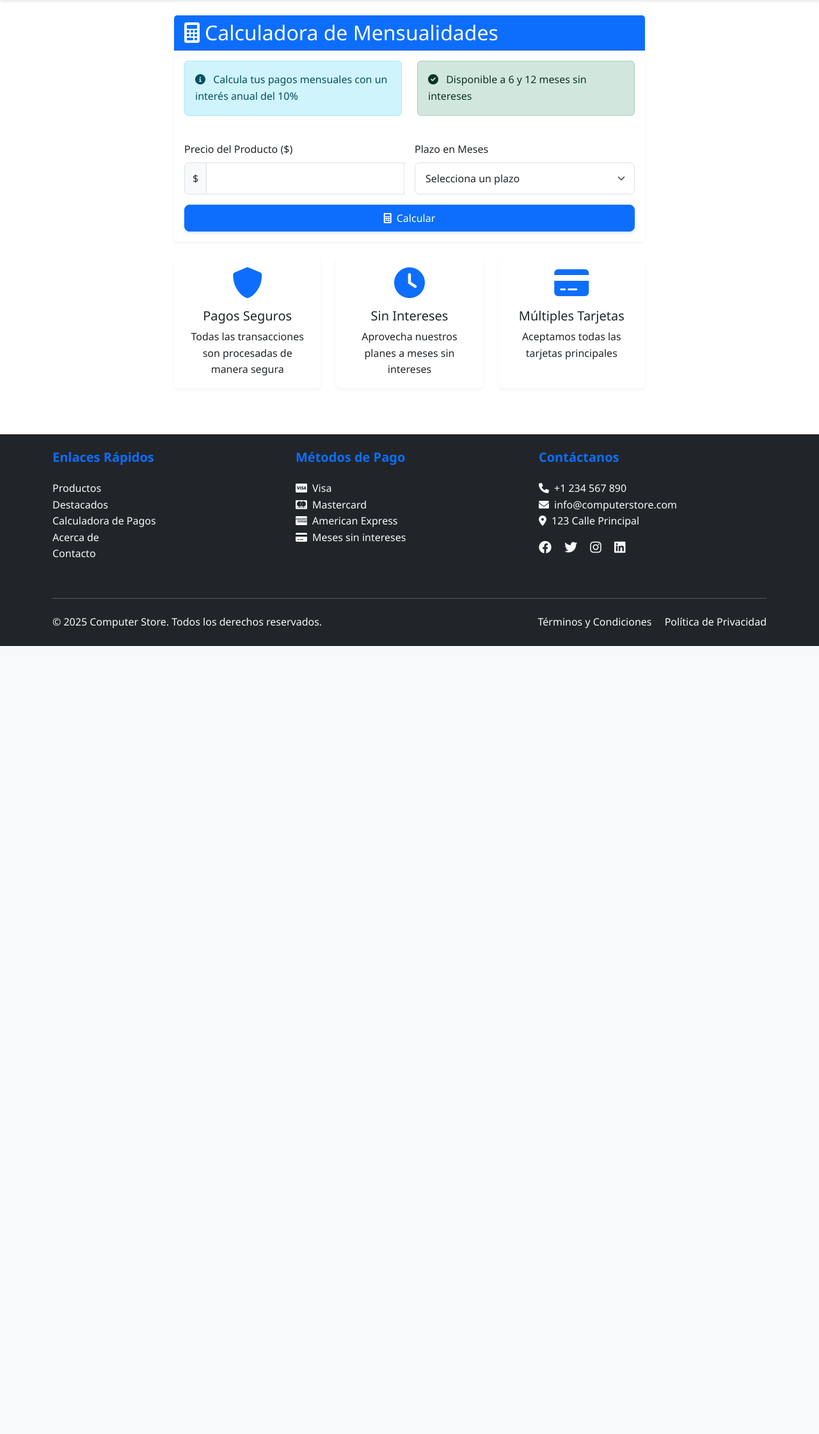
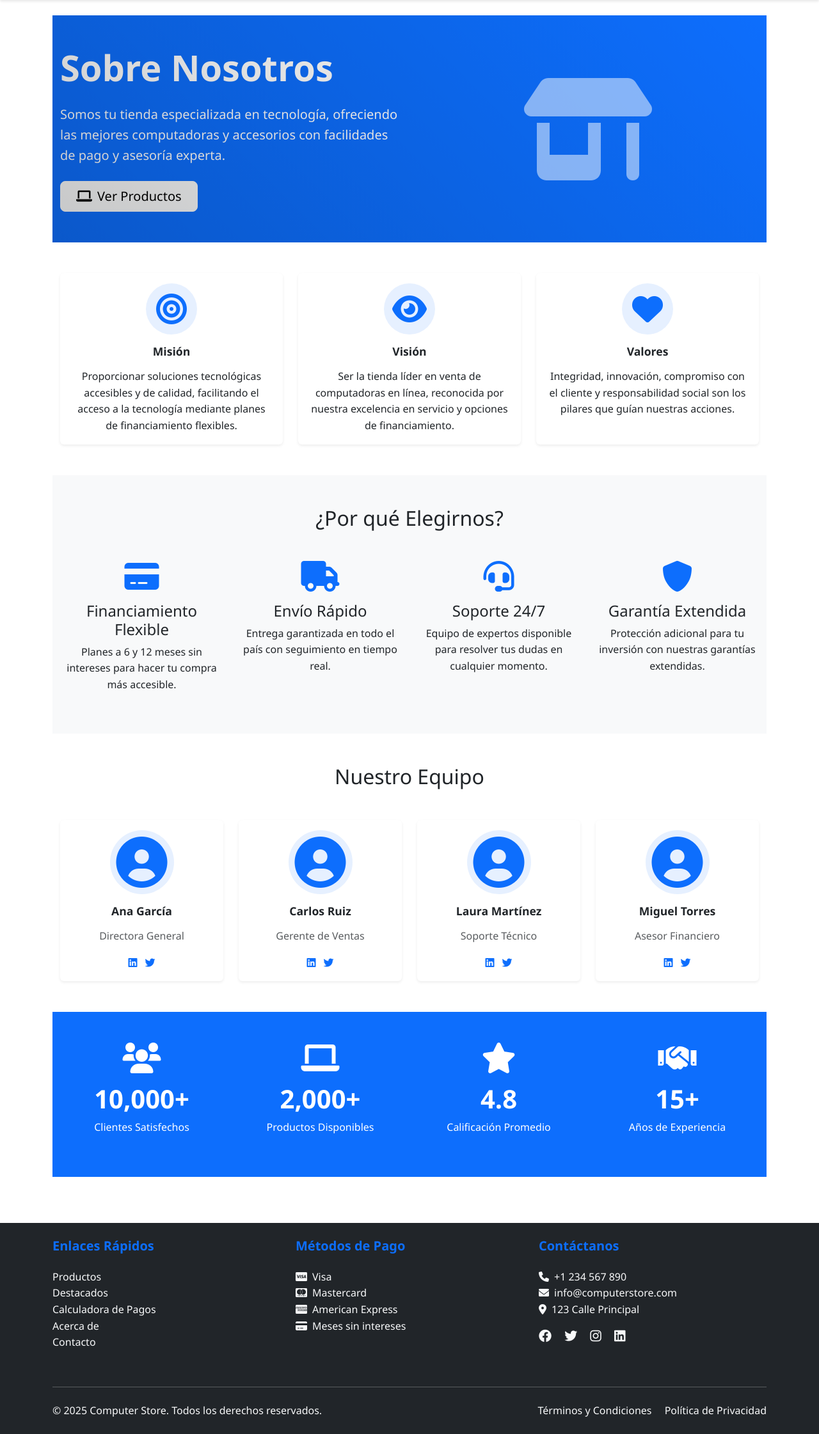
Before and after one commit to DiegoNMedina/ecommerce-php, a PHP site: the page made by public_html/views/home/about.php in a window 1280 px wide. Shown: the part 66-2308 px from the top of the page at 64% size. Before the commit the page ends 1076 px from the top, so only its background shows below. Run offline with PHP 8.4, Linux system fonts and the light colour scheme; the template is opened without the code that fills it, so the values that code supplies are empty; some libraries are stand-ins or nearby versions.

Commit message:
chore(view): clean up and format all view files

```diff
--- a/public_html/views/errors/404.php
+++ b/public_html/views/errors/404.php
@@ -1,6 +1,5 @@
 <!DOCTYPE html>
 <html lang="es">
-
 <head>
     <meta charset="UTF-8">
     <meta name="viewport" content="width=device-width, initial-scale=1.0">
@@ -8,7 +7,6 @@
     <link href="https://cdn.jsdelivr.net/npm/bootstrap@5.1.3/dist/css/bootstrap.min.css" rel="stylesheet">
     <link href="https://cdnjs.cloudflare.com/ajax/libs/font-awesome/6.0.0/css/all.min.css" rel="stylesheet">
 </head>
-
 <body>
     <div class="container-fluid vh-100 d-flex align-items-center justify-content-center bg-light">
         <div class="text-center">
@@ -29,5 +27,4 @@
         </div>
     </div>
 </body>
-
 </html>
--- a/public_html/views/errors/500.php
+++ b/public_html/views/errors/500.php
@@ -1,6 +1,5 @@
 <!DOCTYPE html>
 <html lang="es">
-
 <head>
     <meta charset="UTF-8">
     <meta name="viewport" content="width=device-width, initial-scale=1.0">
@@ -8,7 +7,6 @@
     <link href="https://cdn.jsdelivr.net/npm/bootstrap@5.1.3/dist/css/bootstrap.min.css" rel="stylesheet">
     <link href="https://cdnjs.cloudflare.com/ajax/libs/font-awesome/6.0.0/css/all.min.css" rel="stylesheet">
 </head>
-
 <body>
     <div class="container-fluid vh-100 d-flex align-items-center justify-content-center bg-light">
         <div class="text-center">
@@ -29,5 +27,4 @@
         </div>
     </div>
 </body>
-
 </html>
--- a/public_html/views/home/about.php
+++ b/public_html/views/home/about.php
@@ -1,84 +1,174 @@
-<div class="row justify-content-center">
-    <div class="col-md-8">
-        <div class="card">
-            <div class="card-header bg-primary text-white">
-                <h2 class="mb-0">
-                    <i class="fas fa-calculator me-2"></i>Calculadora de Mensualidades
-                </h2>
+<div class="about-page">
+    <!-- Hero Section -->
+    <div class="about-hero bg-primary text-white py-5 mb-5">
+        <div class="container">
+            <div class="row align-items-center">
+                <div class="col-md-6">
+                    <h1 class="display-4 fw-bold mb-4">Sobre Nosotros</h1>
+                    <p class="lead mb-4">
+                        Somos tu tienda especializada en tecnología, ofreciendo las mejores computadoras y accesorios con facilidades de pago y asesoría experta.
+                    </p>
+                    <a href="/ecommerce-php/products" class="btn btn-light btn-lg">
+                        <i class="fas fa-laptop me-2"></i>Ver Productos
+                    </a>
                 </div>
-            <div class="card-body">
-                <div class="row mb-4">
-                    <div class="col-md-6">
-                        <div class="alert alert-info">
-                            <i class="fas fa-info-circle me-2"></i>
-                            Calcula tus pagos mensuales con un interés anual del 10%
+                <div class="col-md-6 text-center">
+                    <i class="fas fa-store-alt fa-10x opacity-50"></i>
                 </div>
-                    </div>
-                    <div class="col-md-6">
-                        <div class="alert alert-success">
-                            <i class="fas fa-check-circle me-2"></i>
-                            Disponible a 6 y 12 meses sin intereses
             </div>
         </div>
     </div>
 
-                <form id="installmentCalculator" class="needs-validation" novalidate>
-                    <div class="row g-3">
-                        <div class="col-md-6">
-                            <label for="price" class="form-label">Precio del Producto ($)</label>
-                            <div class="input-group">
-                                <span class="input-group-text">$</span>
-                                <input type="number" class="form-control" id="price" name="price"
-                                    min="1" step="0.01" required>
-                                <div class="invalid-feedback">
-                                    Por favor ingresa un precio válido
+    <!-- Misión, Visión y Valores -->
+    <div class="container mb-5">
+        <div class="row g-4">
+            <div class="col-md-4">
+                <div class="card h-100 border-0 shadow-sm">
+                    <div class="card-body text-center">
+                        <div class="icon-wrapper mb-3">
+                            <i class="fas fa-bullseye fa-3x text-primary"></i>
+                        </div>
+                        <h3 class="card-title">Misión</h3>
+                        <p class="card-text">
+                            Proporcionar soluciones tecnológicas accesibles y de calidad, facilitando el acceso a la tecnología mediante planes de financiamiento flexibles.
+                        </p>
                     </div>
                 </div>
             </div>
 
-                        <div class="col-md-6">
-                            <label for="months" class="form-label">Plazo en Meses</label>
-                            <select class="form-select" id="months" name="months" required>
-                                <option value="">Selecciona un plazo</option>
-                                <option value="6">6 meses</option>
-                                <option value="12">12 meses</option>
-                            </select>
-                            <div class="invalid-feedback">
-                                Por favor selecciona un plazo
+            <div class="col-md-4">
+                <div class="card h-100 border-0 shadow-sm">
+                    <div class="card-body text-center">
+                        <div class="icon-wrapper mb-3">
+                            <i class="fas fa-eye fa-3x text-primary"></i>
                         </div>
-                        </div>
-
-                        <div class="col-12">
-                            <button type="submit" class="btn btn-primary w-100">
-                                <i class="fas fa-calculator me-2"></i>Calcular
-                            </button>
-                        </div>
-                    </div>
-                </form>
-
-                <div id="calculatorResult" class="mt-4 d-none">
-                    <div class="card bg-light">
-                        <div class="card-body">
-                            <h3 class="card-title text-center mb-4">Resultado del Cálculo</h3>
-
-                            <div class="row text-center">
-                                <div class="col-md-6 mb-3">
-                                    <div class="p-3 border rounded bg-white">
-                                        <h4 class="text-primary mb-2">Pago Mensual</h4>
-                                        <p class="h2 mb-0">$<span id="monthlyPayment">0.00</span></p>
-                                    </div>
-                                </div>
-                                <div class="col-md-6 mb-3">
-                                    <div class="p-3 border rounded bg-white">
-                                        <h4 class="text-primary mb-2">Total a Pagar</h4>
-                                        <p class="h2 mb-0">$<span id="totalAmount">0.00</span></p>
+                        <h3 class="card-title">Visión</h3>
+                        <p class="card-text">
+                            Ser la tienda líder en venta de computadoras en línea, reconocida por nuestra excelencia en servicio y opciones de financiamiento.
+                        </p>
                     </div>
                 </div>
             </div>
 
-                            <div class="alert alert-info mt-3">
-                                <i class="fas fa-info-circle me-2"></i>
-                                Los montos mostrados son aproximados y pueden variar según la fecha de compra.
+            <div class="col-md-4">
+                <div class="card h-100 border-0 shadow-sm">
+                    <div class="card-body text-center">
+                        <div class="icon-wrapper mb-3">
+                            <i class="fas fa-heart fa-3x text-primary"></i>
+                        </div>
+                        <h3 class="card-title">Valores</h3>
+                        <p class="card-text">
+                            Integridad, innovación, compromiso con el cliente y responsabilidad social son los pilares que guían nuestras acciones.
+                        </p>
+                    </div>
+                </div>
+            </div>
+        </div>
+    </div>
+
+    <!-- Por qué Elegirnos -->
+    <div class="bg-light py-5 mb-5">
+        <div class="container">
+            <h2 class="text-center mb-5">¿Por qué Elegirnos?</h2>
+            <div class="row g-4">
+                <div class="col-md-3">
+                    <div class="text-center">
+                        <i class="fas fa-credit-card fa-3x text-primary mb-3"></i>
+                        <h4>Financiamiento Flexible</h4>
+                        <p>Planes a 6 y 12 meses sin intereses para hacer tu compra más accesible.</p>
+                    </div>
+                </div>
+
+                <div class="col-md-3">
+                    <div class="text-center">
+                        <i class="fas fa-truck fa-3x text-primary mb-3"></i>
+                        <h4>Envío Rápido</h4>
+                        <p>Entrega garantizada en todo el país con seguimiento en tiempo real.</p>
+                    </div>
+                </div>
+
+                <div class="col-md-3">
+                    <div class="text-center">
+                        <i class="fas fa-headset fa-3x text-primary mb-3"></i>
+                        <h4>Soporte 24/7</h4>
+                        <p>Equipo de expertos disponible para resolver tus dudas en cualquier momento.</p>
+                    </div>
+                </div>
+
+                <div class="col-md-3">
+                    <div class="text-center">
+                        <i class="fas fa-shield-alt fa-3x text-primary mb-3"></i>
+                        <h4>Garantía Extendida</h4>
+                        <p>Protección adicional para tu inversión con nuestras garantías extendidas.</p>
+                    </div>
+                </div>
+            </div>
+        </div>
+    </div>
+
+    <!-- Nuestro Equipo -->
+    <div class="container mb-5">
+        <h2 class="text-center mb-5">Nuestro Equipo</h2>
+        <div class="row g-4">
+            <div class="col-md-3">
+                <div class="card border-0 shadow-sm">
+                    <div class="card-body text-center">
+                        <div class="team-avatar mb-3">
+                            <i class="fas fa-user-circle fa-5x text-primary"></i>
+                        </div>
+                        <h5 class="card-title">Ana García</h5>
+                        <p class="text-muted">Directora General</p>
+                        <div class="social-links">
+                            <a href="#" class="text-primary me-2"><i class="fab fa-linkedin"></i></a>
+                            <a href="#" class="text-primary"><i class="fab fa-twitter"></i></a>
+                        </div>
+                    </div>
+                </div>
+            </div>
+
+            <div class="col-md-3">
+                <div class="card border-0 shadow-sm">
+                    <div class="card-body text-center">
+                        <div class="team-avatar mb-3">
+                            <i class="fas fa-user-circle fa-5x text-primary"></i>
+                        </div>
+                        <h5 class="card-title">Carlos Ruiz</h5>
+                        <p class="text-muted">Gerente de Ventas</p>
+                        <div class="social-links">
+                            <a href="#" class="text-primary me-2"><i class="fab fa-linkedin"></i></a>
+                            <a href="#" class="text-primary"><i class="fab fa-twitter"></i></a>
+                        </div>
+                    </div>
+                </div>
+            </div>
+
+            <div class="col-md-3">
+                <div class="card border-0 shadow-sm">
+                    <div class="card-body text-center">
+                        <div class="team-avatar mb-3">
+                            <i class="fas fa-user-circle fa-5x text-primary"></i>
+                        </div>
+                        <h5 class="card-title">Laura Martínez</h5>
+                        <p class="text-muted">Soporte Técnico</p>
+                        <div class="social-links">
+                            <a href="#" class="text-primary me-2"><i class="fab fa-linkedin"></i></a>
+                            <a href="#" class="text-primary"><i class="fab fa-twitter"></i></a>
+                        </div>
+                    </div>
+                </div>
+            </div>
+
+            <div class="col-md-3">
+                <div class="card border-0 shadow-sm">
+                    <div class="card-body text-center">
+                        <div class="team-avatar mb-3">
+                            <i class="fas fa-user-circle fa-5x text-primary"></i>
+                        </div>
+                        <h5 class="card-title">Miguel Torres</h5>
+                        <p class="text-muted">Asesor Financiero</p>
+                        <div class="social-links">
+                            <a href="#" class="text-primary me-2"><i class="fab fa-linkedin"></i></a>
+                            <a href="#" class="text-primary"><i class="fab fa-twitter"></i></a>
                         </div>
                     </div>
                 </div>
@@ -86,50 +176,85 @@
         </div>
     </div>
 
-        <!-- Información adicional -->
-        <div class="row mt-4">
-            <div class="col-md-4">
-                <div class="card h-100">
-                    <div class="card-body text-center">
-                        <i class="fas fa-shield-alt fa-3x text-primary mb-3"></i>
-                        <h5>Pagos Seguros</h5>
-                        <p class="mb-0">Todas las transacciones son procesadas de manera segura</p>
+    <!-- Estadísticas -->
+    <div class="bg-primary text-white py-5">
+        <div class="container">
+            <div class="row text-center">
+                <div class="col-md-3 mb-4 mb-md-0">
+                    <i class="fas fa-users fa-3x mb-3"></i>
+                    <h2 class="counter">10,000+</h2>
+                    <p>Clientes Satisfechos</p>
                 </div>
+                <div class="col-md-3 mb-4 mb-md-0">
+                    <i class="fas fa-laptop fa-3x mb-3"></i>
+                    <h2 class="counter">2,000+</h2>
+                    <p>Productos Disponibles</p>
                 </div>
+                <div class="col-md-3 mb-4 mb-md-0">
+                    <i class="fas fa-star fa-3x mb-3"></i>
+                    <h2 class="counter">4.8</h2>
+                    <p>Calificación Promedio</p>
                 </div>
-            <div class="col-md-4">
-                <div class="card h-100">
-                    <div class="card-body text-center">
-                        <i class="fas fa-clock fa-3x text-primary mb-3"></i>
-                        <h5>Sin Intereses</h5>
-                        <p class="mb-0">Aprovecha nuestros planes a meses sin intereses</p>
-                    </div>
-                </div>
-            </div>
-            <div class="col-md-4">
-                <div class="card h-100">
-                    <div class="card-body text-center">
-                        <i class="fas fa-credit-card fa-3x text-primary mb-3"></i>
-                        <h5>Múltiples Tarjetas</h5>
-                        <p class="mb-0">Aceptamos todas las tarjetas principales</p>
-                    </div>
+                <div class="col-md-3">
+                    <i class="fas fa-handshake fa-3x mb-3"></i>
+                    <h2 class="counter">15+</h2>
+                    <p>Años de Experiencia</p>
                 </div>
             </div>
         </div>
     </div>
 </div>
 
-<script>
-    // Validación del formulario
-    document.addEventListener('DOMContentLoaded', function() {
-        const form = document.getElementById('installmentCalculator');
+<style>
+.about-hero {
+    position: relative;
+    overflow: hidden;
+}
 
-        form.addEventListener('submit', function(event) {
-            if (!form.checkValidity()) {
-                event.preventDefault();
-                event.stopPropagation();
+.about-hero::before {
+    content: '';
+    position: absolute;
+    top: 0;
+    right: 0;
+    bottom: 0;
+    left: 0;
+    background: linear-gradient(45deg, rgba(0,0,0,0.2) 0%, rgba(0,0,0,0) 100%);
 }
-            form.classList.add('was-validated');
-        }, false);
-    });
-</script>
+
+.icon-wrapper {
+    width: 80px;
+    height: 80px;
+    margin: 0 auto;
+    display: flex;
+    align-items: center;
+    justify-content: center;
+    background: rgba(var(--bs-primary-rgb), 0.1);
+    border-radius: 50%;
+}
+
+.team-avatar {
+    width: 100px;
+    height: 100px;
+    margin: 0 auto;
+    display: flex;
+    align-items: center;
+    justify-content: center;
+    background: rgba(var(--bs-primary-rgb), 0.1);
+    border-radius: 50%;
+}
+
+.social-links a {
+    text-decoration: none;
+    transition: opacity 0.3s;
+}
+
+.social-links a:hover {
+    opacity: 0.7;
+}
+
+.counter {
+    font-size: 2.5rem;
+    font-weight: bold;
+    margin-bottom: 0.5rem;
+}
+</style>
--- a/public_html/views/layouts/footer.php
+++ b/public_html/views/layouts/footer.php
@@ -77,5 +77,4 @@
         });
     </script>
 </body>
-
 </html>
--- a/public_html/views/products/category.php
+++ b/public_html/views/products/category.php
@@ -1,5 +1,4 @@
 <?php
-
 /** @var array $products */
 /** @var array $category */
 /** @var array $subcategories */
--- a/public_html/views/products/search.php
+++ b/public_html/views/products/search.php
@@ -1,5 +1,4 @@
 <?php
-
 /** @var array $products */
 /** @var string $query */
 /** @var int $total_pages */
```
Also changed, not shown: public_html/index.php (+58 -0 lines), public_html/views/index.php (deleted, +0 -58 lines), public_html/views/layouts/header.php (+2 -6 lines), public_html/views/products/featured.php (+2 -5 lines), public_html/views/products/index.php (+3 -4 lines), .htaccess, public_html/.htaccess, public_html/test.php (renamed from public_html/views/test.php), public_html/views/home/calculator.php (indentation only), public_html/views/home/contact.php (indentation only), public_html/views/home/index.php (line endings or trailing spaces), public_html/views/products/show.php (indentation only). Lines whose indentation alone changed are shown as unchanged.
